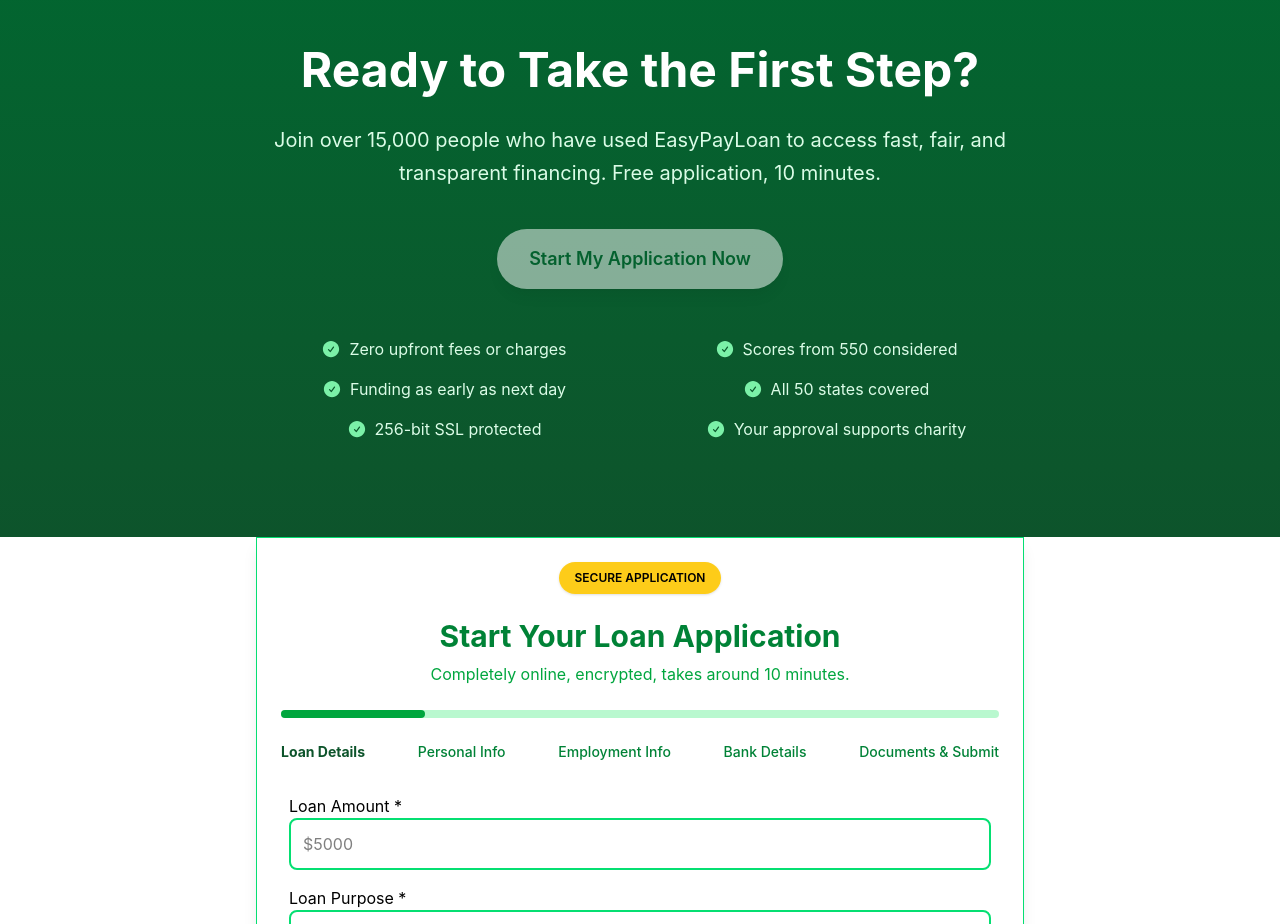
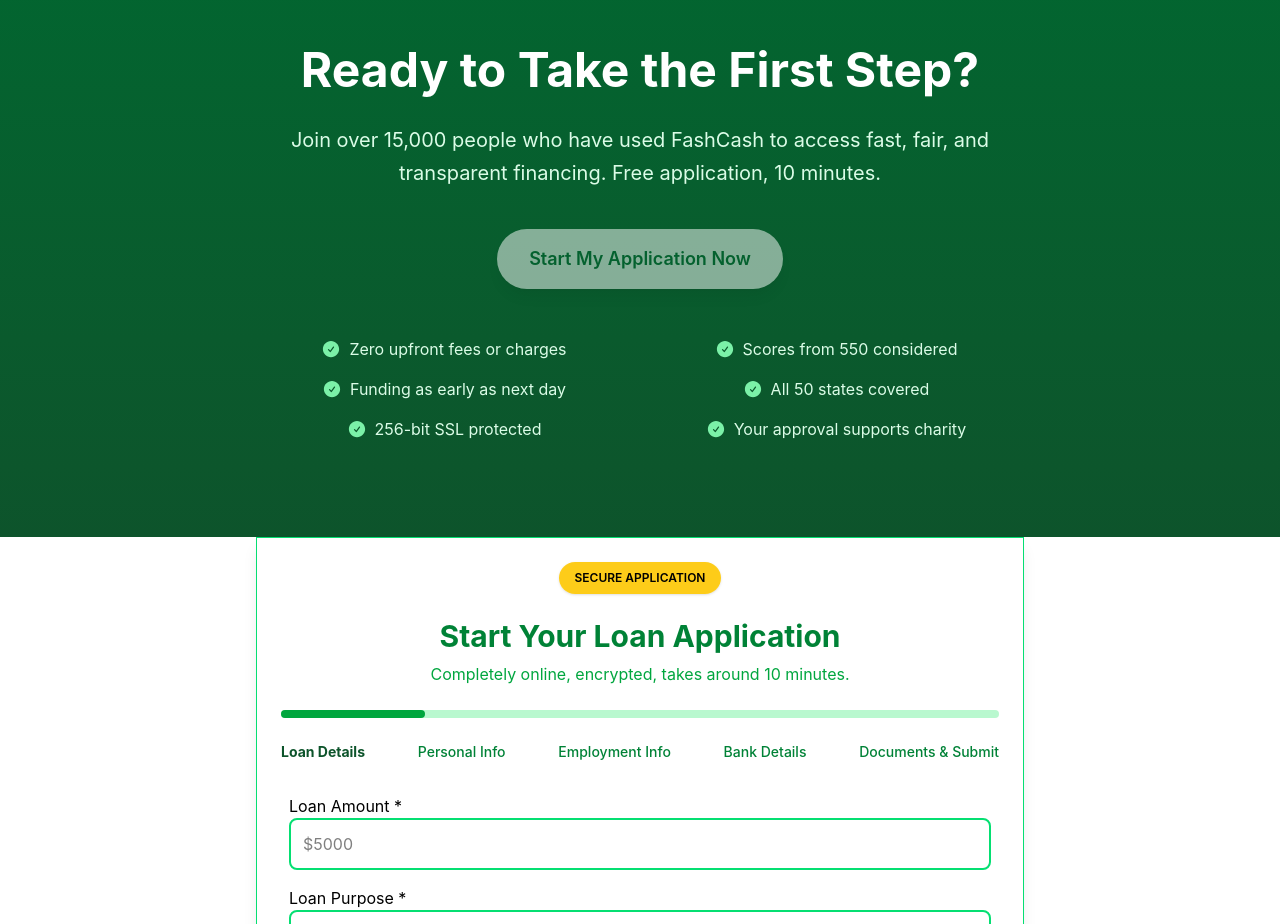
Before and after one commit to kehinde2025/FasCash, a Next.js app: page / in a window 1280 px wide. Shown: the part 5700-6624 px from the top of the page. Built offline with nearby package versions, Linux system fonts and the light colour scheme.

Commit message:
fix: resolve TypeScript instanceof File type error

```diff
--- a/components/CTA.tsx
+++ b/components/CTA.tsx
@@ -21,7 +21,7 @@
 
         {/* Subtext */}
         <p className="text-lg md:text-xl text-green-100 mb-10 leading-relaxed">
-          Join over 15,000 people who have used EasyPayLoan to access fast, fair, and transparent financing. Free application, 10 minutes.
+          Join over 15,000 people who have used FashCash to access fast, fair, and transparent financing. Free application, 10 minutes.
         </p>
 
         {/* CTA Button */}
--- a/components/LoanApplication.tsx
+++ b/components/LoanApplication.tsx
@@ -101,7 +101,7 @@
 
         const formPayload = new FormData();
         Object.entries(formData).forEach(([key, value]) => {
-            if (value instanceof File) formPayload.append(key, value);
+            if ((value as unknown) instanceof File) formPayload.append(key, value as unknown as File);
             else formPayload.append(key, value as string);
         });
 
@@ -171,7 +171,7 @@
             </div>
 
             <form onSubmit={handleSubmit} className="space-y-6 relative min-h-[400px]">
-                <AnimatePresence exitBeforeEnter>
+                <AnimatePresence mode="wait">
                     {currentStep === 0 && (
                         <motion.div key="step1" variants={variants} initial="initial" animate="animate" exit="exit" transition={{ duration: 0.3 }}>
                             <StepContainer>
--- a/components/Navbar.tsx
+++ b/components/Navbar.tsx
@@ -2,7 +2,7 @@
 
 import { useState } from "react";
 
-export default function Navbar(): JSX.Element{
+export default function Navbar() {
   const [open, setOpen] = useState<boolean>(false);
 
   return (
```
